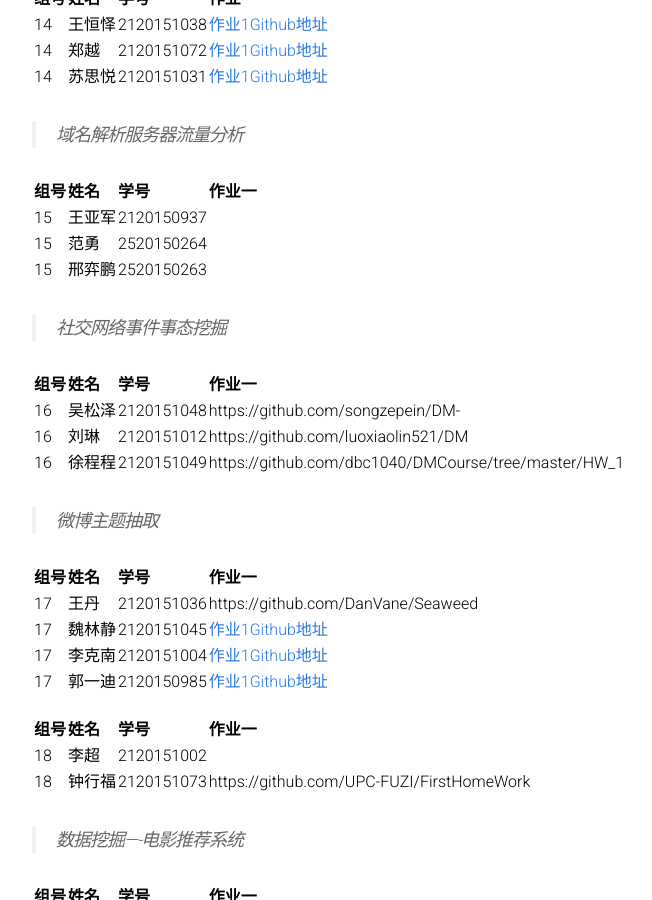
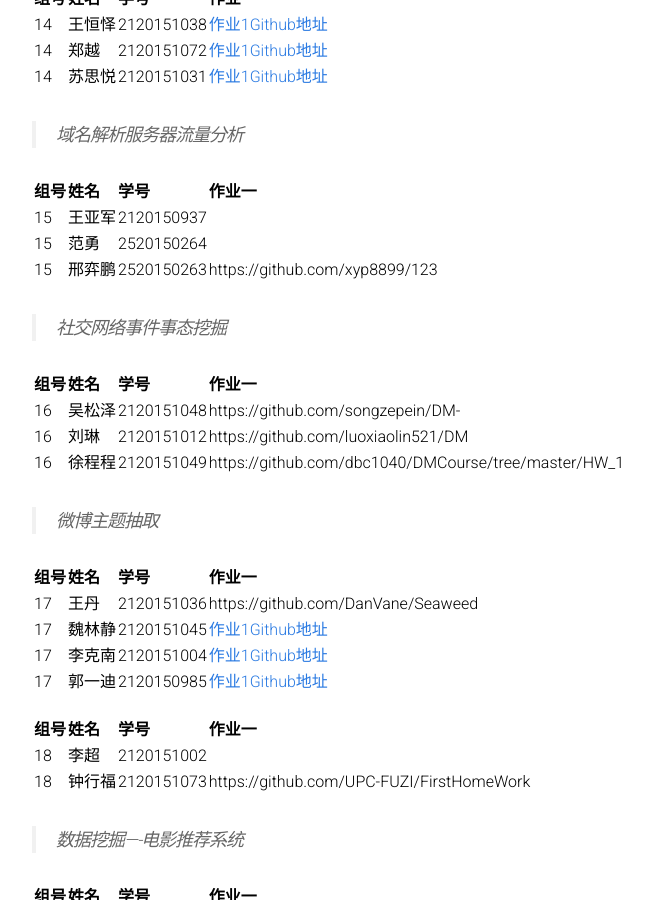
Before and after one commit to BITDM/bitdm.github.io, a Jekyll site: the page built from 2016/groups.md, in a window 1280 px wide and 900 px high, scrolled down 2811 px. Shown: the whole window, without its empty margins (208-860 px from the left). Built offline with Jekyll 4.4.1, drawn with Linux system fonts in a browser that asks for light colours; some of the changed lines change nothing that is shown.

Commit message:
Update groups.md

```diff
--- a/2016/groups.md
+++ b/2016/groups.md
@@ -127,7 +127,7 @@ permalink: /2016/groups/
 |:-------------|:-------------|:-----|:-----|
 |15|王亚军|2120150937|
 |15|范勇|2520150264|
-|15|邢弈鹏|2520150263|
+|15|邢弈鹏|2520150263|https://github.com/xyp8899/123|
 
 > 社交网络事件事态挖掘
 
```
